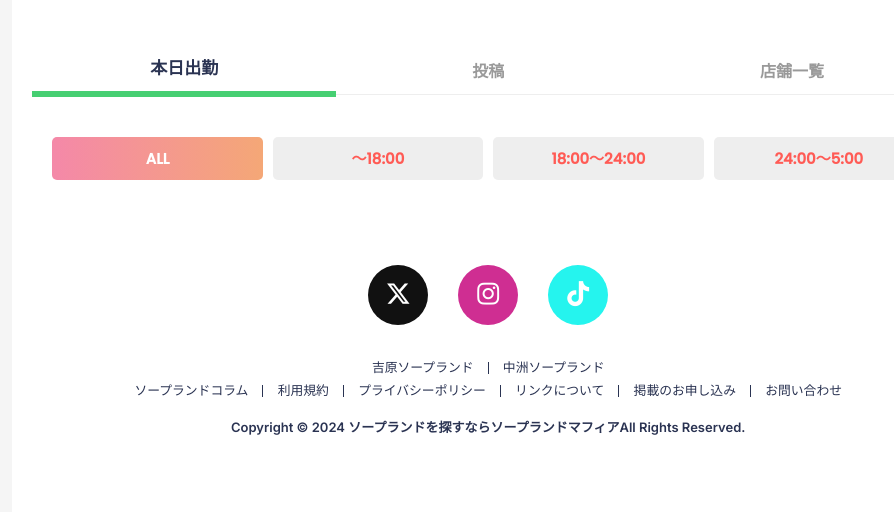
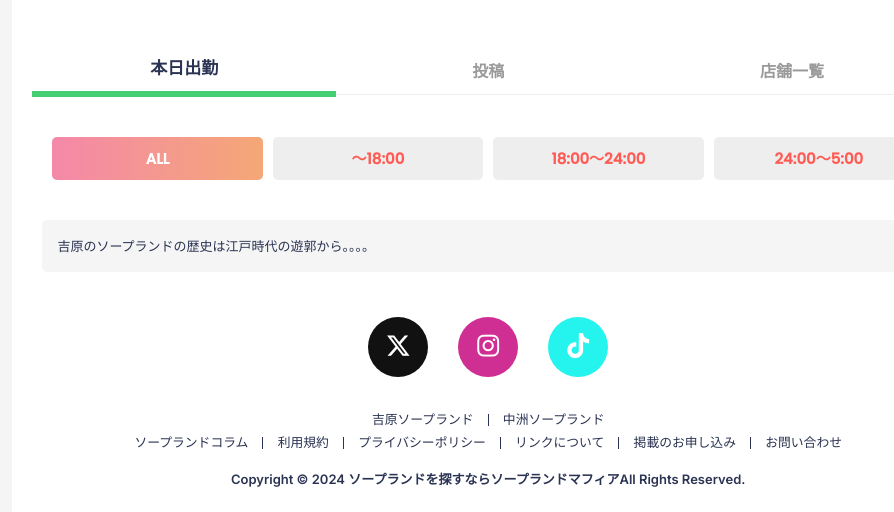
Before and after one commit to YF0414/soap, a PHP site: page /area.php in a window 1280 px wide. Shown: the part 691-1203 px from the top of the page, without its empty margins (186-1080 px from the left). Run offline with PHP 8.4, Linux system fonts and the light colour scheme; some libraries are stand-ins or nearby versions.

Commit message:
Update area.php

```diff
--- a/public_html/area.php
+++ b/public_html/area.php
@@ -680,6 +680,9 @@ include $inc_path .'/inc/head.php';
       <!-- tab-->
     </div>
     <!-- tabs -->
+
+      <p class="box_sub_page2 cm_pre_line">吉原のソープランドの歴史は江戸時代の遊郭から。。。。<p>
+
     <?php include $inc_path .'/inc/footer_menu.php';?>
   </div>
   <!-- content -->
```
